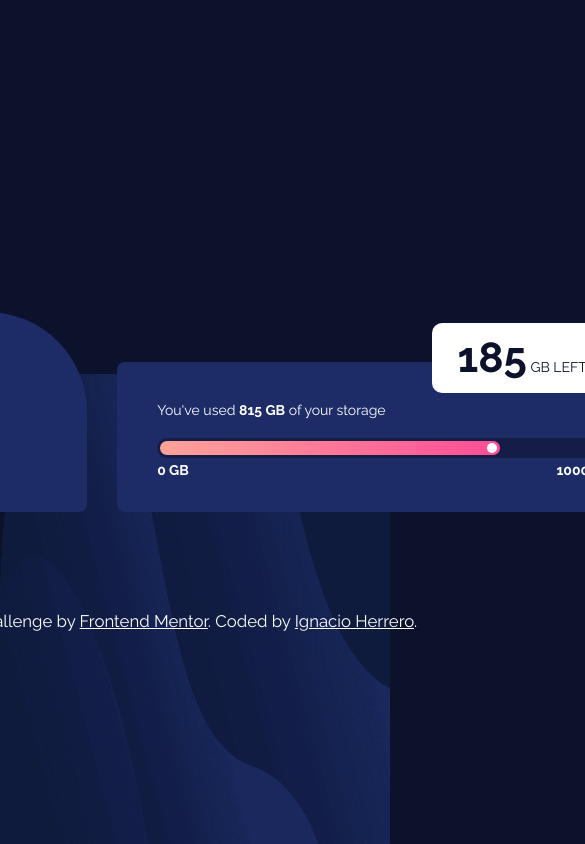
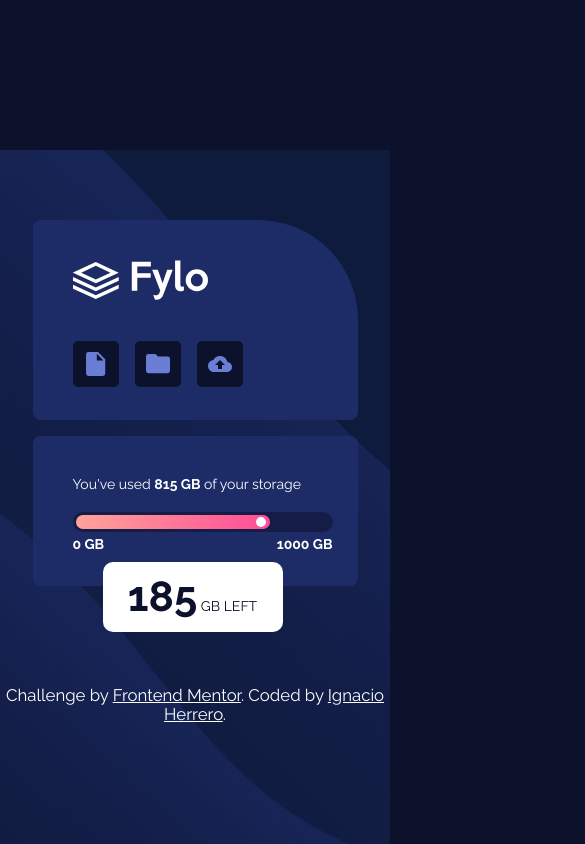
Before and after one commit to Ignaherrero/fylo-data-storage-component-master, a plain HTML site: page index.html in a window 390 px wide. Shown: the top 844 px of the page, 585 px wide, since content can reach past the window. Drawn offline with Linux system fonts and the light colour scheme.

Commit message:
Fix mobile

```diff
--- a/styles.css
+++ b/styles.css
@@ -8,9 +8,10 @@
   font-size: 14px
 }
 
-html {
+body {
   height: 100vh;
   display: flex;
+  flex-direction: column;
   align-items: center;
   justify-content: center;
   background-color: var(--Very-Dark-Blue);
@@ -21,12 +22,13 @@ html {
 }
 
 .container {
-  width: 900px;
+  width: 920px;
   display: flex;
   flex-direction: row;
+  flex-wrap: wrap;
 }
 
-.container .menu {
+.menu {
   margin-right: 30px;
 }
 
@@ -129,9 +131,9 @@ li {
 .space {
   position: absolute;
   right: 0px;
+  bottom: 65px;
   width: 180px;
   height: 70px;
-  bottom: 65px;
   color: var(--Very-Dark-Blue);
   background-color: hsl(0, 0%, 100%);
   font-size: 1em;
@@ -208,3 +210,48 @@ li {
   font-size: 1.2em;
   color: white;
 }
+
+@media only screen and (max-width:980px) {
+  body {
+    background-image: url(/images/bg-mobile.png);
+    background-size: 100%;
+  }
+
+  .container {
+    display: flex;
+    flex-wrap: wrap;
+    width: 325px;
+  }
+
+  .menu,
+  .storage {
+    width: 325px;
+  }
+
+  .menu {
+    margin-bottom: 16px;
+    margin-right: 0;
+  }
+
+  .progress {
+    width: 260px;
+  }
+
+  .bar {
+    width: 194px;
+  }
+
+  .bar span {
+    left: 93%;
+  }
+
+  .space {
+    top: 50px;
+    right: 50px;
+    border-radius: 10px;
+  }
+
+  .space::before {
+    content: none;
+  }
+}
```
